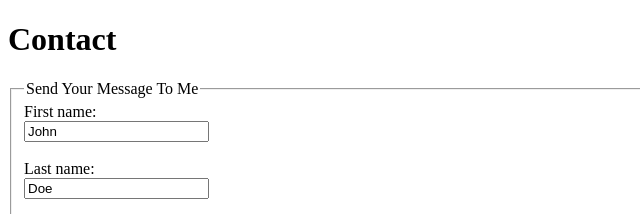
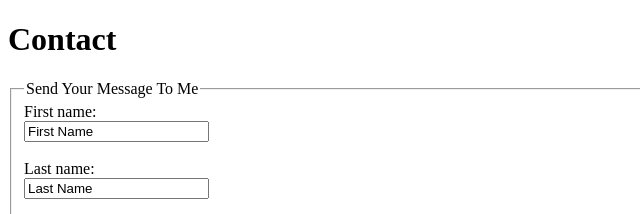
Before and after one commit to LinhNguyen9/cse134-hw2, a plain HTML site: page contact.html in a window 1280 px wide. Shown: the top 214 px of the page, 0-640 px from the left. Drawn offline with Linux system fonts and the light colour scheme.

Commit message:
image fix

```diff
--- a/contact.html
+++ b/contact.html
@@ -15,9 +15,9 @@
                 <legend>Send Your Message To Me</legend>
                 <form>
                     <label for="fname">First name:</label><br>
-                    <input type="text" id="fname" name="fname" value="John"><br><br>
+                    <input type="text" id="fname" name="fname" value="First Name"><br><br>
                     <label for="lname">Last name:</label><br>
-                    <input type="text" id="lname" name="lname" value="Doe"><br><br>
+                    <input type="text" id="lname" name="lname" value="Last Name"><br><br>
 
                     <label for="contact-message">Your Message: </label><br>
 
```
Also changed, not shown: index.html (+1 -1 lines).
